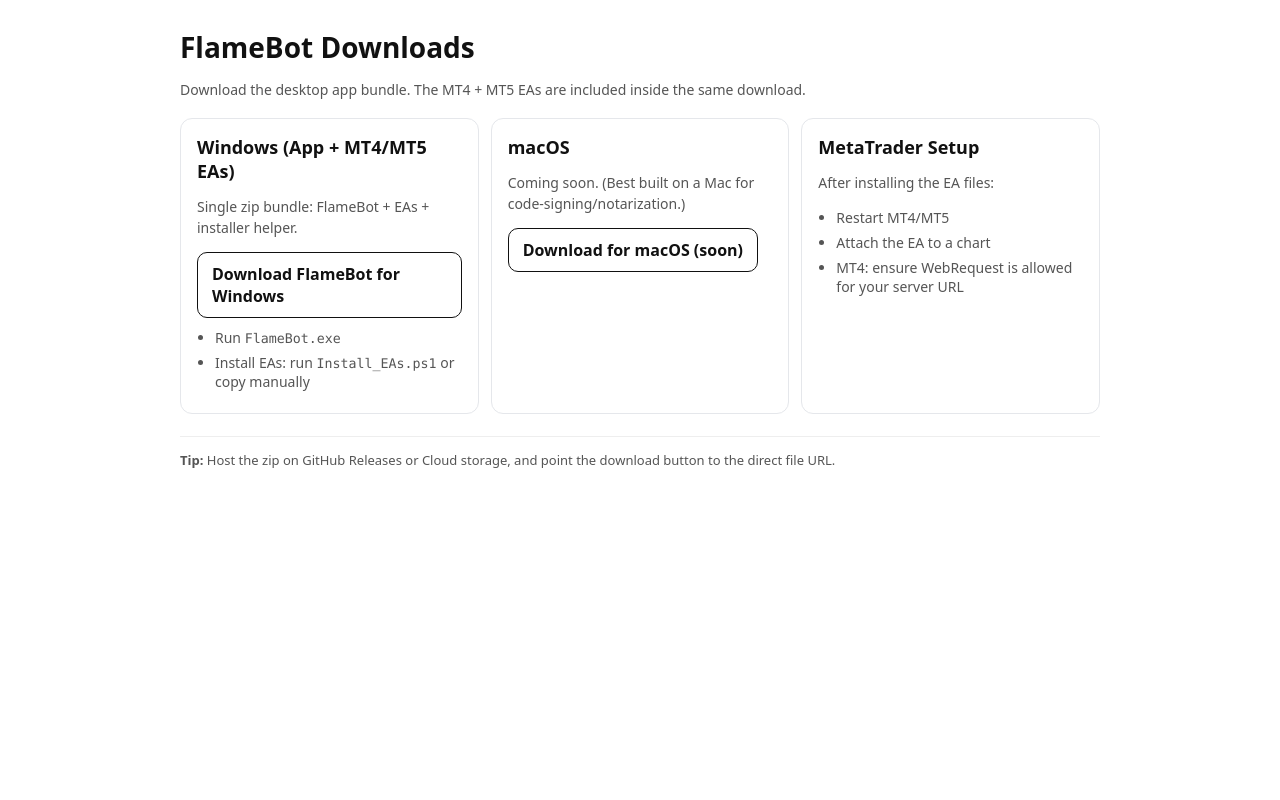
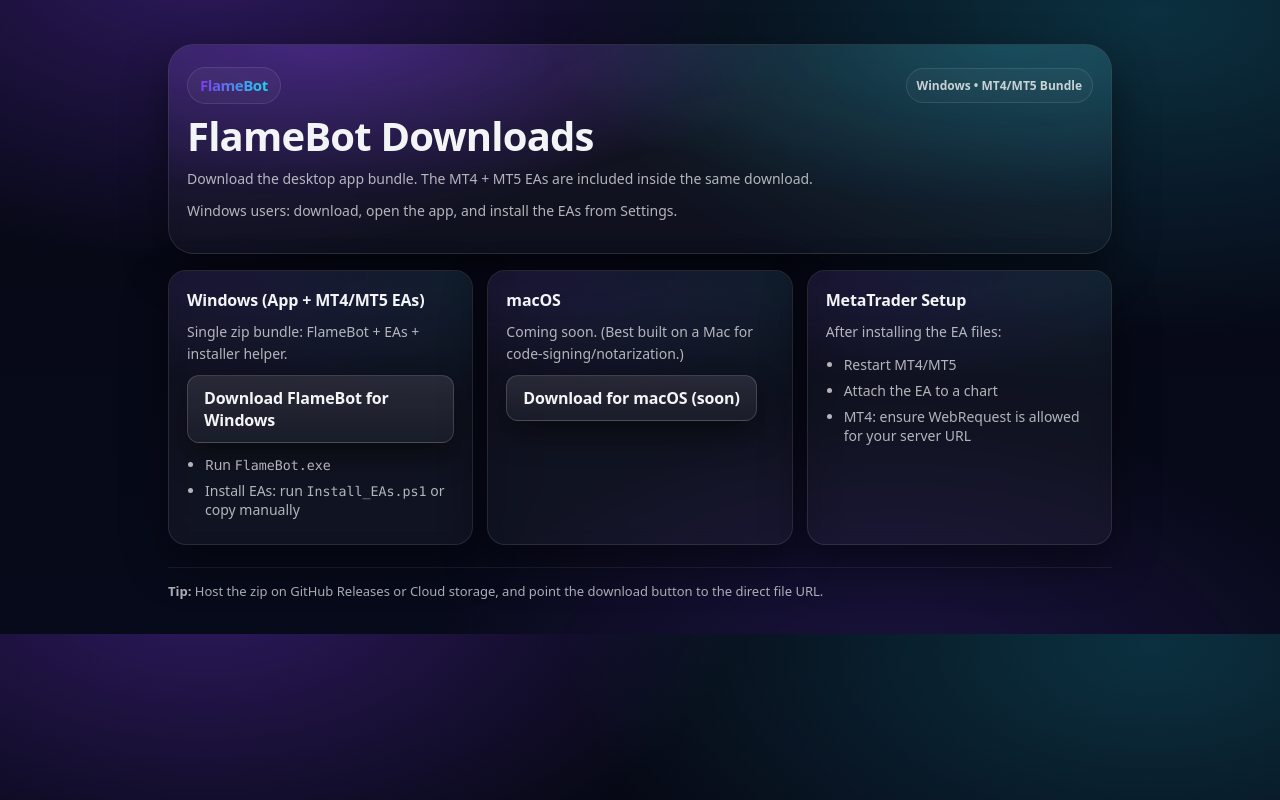
Before and after one commit to Emperorgeneral/FLAMEBOT, a plain HTML site: page website/index.html in a window 1280 px wide. Drawn offline with Linux system fonts and the light colour scheme.

Commit message:
Premium dark website UI

```diff
--- a/website/index.html
+++ b/website/index.html
@@ -5,29 +5,206 @@
   <meta name="viewport" content="width=device-width, initial-scale=1" />
   <title>FlameBot Downloads</title>
   <style>
-    :root { color-scheme: light; }
-    body { font-family: system-ui, -apple-system, Segoe UI, Roboto, Arial, sans-serif; margin: 0; background: #fff; color: #111; }
-    .wrap { max-width: 920px; margin: 0 auto; padding: 28px 16px; }
-    h1 { font-size: 28px; margin: 0 0 8px; }
-    p { line-height: 1.45; }
-    .cards { display: grid; gap: 12px; grid-template-columns: repeat(auto-fit, minmax(260px, 1fr)); margin-top: 18px; }
-    .card { border: 1px solid #e5e7eb; border-radius: 12px; padding: 16px; }
-    .btn { display: inline-block; padding: 10px 14px; border-radius: 10px; border: 1px solid #111; text-decoration: none; color: #111; font-weight: 600; }
-    .muted { color: #555; font-size: 14px; }
+    :root {
+      color-scheme: dark;
+
+      /* Premium dark + tech glow */
+      --bg: #060814;
+      --bg-2: #070a1a;
+      --text: #f3f4f6;
+      --muted: rgba(243, 244, 246, 0.72);
+      --border: rgba(255, 255, 255, 0.10);
+      --border-2: rgba(255, 255, 255, 0.08);
+      --panel: rgba(255, 255, 255, 0.04);
+
+      /* Use system accent when available; fall back to a neon-violet. */
+      --accent: AccentColor;
+      --accent-fallback: #7c3aed;
+      --accent-2: #22d3ee;
+
+      --shadow-soft: 0 18px 45px rgba(0, 0, 0, 0.45);
+      --radius: 18px;
+    }
+
+    * { box-sizing: border-box; }
+
+    body {
+      margin: 0;
+      font-family: ui-sans-serif, system-ui, -apple-system, Segoe UI, Roboto, Arial, sans-serif;
+      color: var(--text);
+      background:
+        radial-gradient(900px 520px at 16% -8%, rgba(124, 58, 237, 0.35) 0%, rgba(124, 58, 237, 0) 60%),
+        radial-gradient(980px 540px at 90% 2%, rgba(34, 211, 238, 0.20) 0%, rgba(34, 211, 238, 0) 60%),
+        radial-gradient(880px 520px at 70% 110%, rgba(124, 58, 237, 0.18) 0%, rgba(124, 58, 237, 0) 55%),
+        linear-gradient(180deg, var(--bg) 0%, var(--bg-2) 100%);
+    }
+
+    .wrap {
+      max-width: 980px;
+      margin: 0 auto;
+      padding: 44px 18px 34px;
+    }
+
+    .hero {
+      position: relative;
+      overflow: hidden;
+      padding: 22px 18px;
+      border: 1px solid var(--border);
+      border-radius: calc(var(--radius) + 8px);
+      background: linear-gradient(180deg, rgba(255, 255, 255, 0.06) 0%, rgba(255, 255, 255, 0.03) 100%);
+      box-shadow: var(--shadow-soft);
+      backdrop-filter: blur(8px);
+    }
+
+    .hero::before {
+      content: "";
+      position: absolute;
+      inset: -1px;
+      background:
+        radial-gradient(700px 240px at 18% 0%, rgba(124, 58, 237, 0.35) 0%, rgba(124, 58, 237, 0) 65%),
+        radial-gradient(640px 240px at 88% 0%, rgba(34, 211, 238, 0.20) 0%, rgba(34, 211, 238, 0) 70%);
+      pointer-events: none;
+      opacity: 0.85;
+    }
+
+    .hero > * { position: relative; }
+
+    .brand {
+      display: flex;
+      align-items: center;
+      justify-content: space-between;
+      gap: 12px;
+      margin-bottom: 10px;
+    }
+
+    .logo {
+      font-weight: 800;
+      letter-spacing: -0.03em;
+      font-size: 15px;
+      line-height: 1;
+      padding: 10px 12px;
+      border-radius: 999px;
+      border: 1px solid var(--border);
+      background: rgba(255, 255, 255, 0.04);
+      display: inline-flex;
+      align-items: center;
+    }
+
+    .logoText {
+      background: linear-gradient(90deg, rgba(124, 58, 237, 1) 0%, rgba(34, 211, 238, 1) 100%);
+      -webkit-background-clip: text;
+      background-clip: text;
+      color: transparent;
+      text-transform: none;
+    }
+
+    .pill {
+      font-size: 12px;
+      font-weight: 700;
+      color: rgba(243, 244, 246, 0.80);
+      border: 1px solid var(--border);
+      border-radius: 999px;
+      padding: 8px 10px;
+      background: rgba(255, 255, 255, 0.03);
+      white-space: nowrap;
+    }
+
+    h1 {
+      font-size: 40px;
+      letter-spacing: -0.02em;
+      line-height: 1.1;
+      margin: 0 0 10px;
+    }
+
+    p { line-height: 1.55; margin: 10px 0; }
+
+    .muted {
+      color: var(--muted);
+      font-size: 14px;
+    }
+
+    .cards {
+      display: grid;
+      gap: 14px;
+      grid-template-columns: repeat(auto-fit, minmax(270px, 1fr));
+      margin-top: 16px;
+    }
+
+    .card {
+      position: relative;
+      overflow: hidden;
+      border: 1px solid var(--border);
+      border-radius: var(--radius);
+      padding: 18px;
+      background: var(--panel);
+      box-shadow: var(--shadow-soft);
+      backdrop-filter: blur(8px);
+    }
+
+    .card::before {
+      content: "";
+      position: absolute;
+      inset: -1px;
+      background:
+        radial-gradient(480px 190px at 16% 0%, rgba(124, 58, 237, 0.20) 0%, rgba(124, 58, 237, 0) 62%),
+        radial-gradient(460px 190px at 88% 0%, rgba(34, 211, 238, 0.12) 0%, rgba(34, 211, 238, 0) 70%);
+      opacity: 0.55;
+      pointer-events: none;
+    }
+
+    .card > * { position: relative; }
+
+    .card h2 { margin: 0 0 10px; font-size: 16px; letter-spacing: -0.01em; }
+
+    .btn {
+      display: inline-flex;
+      align-items: center;
+      justify-content: center;
+      padding: 11px 16px;
+      border-radius: 12px;
+      border: 1px solid rgba(255, 255, 255, 0.16);
+      background: linear-gradient(180deg, rgba(255, 255, 255, 0.10) 0%, rgba(255, 255, 255, 0.04) 100%);
+      text-decoration: none;
+      color: var(--text);
+      font-weight: 700;
+      letter-spacing: -0.01em;
+      box-shadow: 0 14px 30px rgba(0, 0, 0, 0.45);
+    }
+
+    .btn:focus {
+      outline: 3px solid rgba(124, 58, 237, 0.35);
+      outline-offset: 2px;
+    }
+
     code { font-family: ui-monospace, SFMono-Regular, Menlo, Consolas, monospace; font-size: 0.95em; }
-    ul { margin: 10px 0 0; padding-left: 18px; }
-    li { margin: 6px 0; }
-    .footer { margin-top: 22px; padding-top: 14px; border-top: 1px solid #eee; font-size: 13px; color: #555; }
+    ul { margin: 12px 0 0; padding-left: 18px; }
+    li { margin: 7px 0; }
+    .footer { margin-top: 22px; padding-top: 14px; border-top: 1px solid var(--border-2); font-size: 13px; color: var(--muted); }
+
+    @media (max-width: 520px) {
+      .wrap { padding: 34px 14px 26px; }
+      .hero { padding: 18px 14px; }
+      h1 { font-size: 32px; }
+    }
   </style>
 </head>
 <body>
   <div class="wrap">
-    <h1>FlameBot Downloads</h1>
-    <p class="muted">Download the desktop app bundle. The MT4 + MT5 EAs are included inside the same download.</p>
+    <div class="hero">
+      <div class="brand">
+        <div class="logo" aria-label="FlameBot">
+          <span class="logoText">FlameBot</span>
+        </div>
+        <div class="pill">Windows • MT4/MT5 Bundle</div>
+      </div>
+      <h1>FlameBot Downloads</h1>
+      <p class="muted">Download the desktop app bundle. The MT4 + MT5 EAs are included inside the same download.</p>
+      <p class="muted" style="margin-top: 8px;">Windows users: download, open the app, and install the EAs from Settings.</p>
+    </div>
 
     <div class="cards">
       <div class="card">
-        <h2 style="margin:0 0 8px; font-size:18px;">Windows (App + MT4/MT5 EAs)</h2>
+        <h2>Windows (App + MT4/MT5 EAs)</h2>
         <p class="muted">Single zip bundle: FlameBot + EAs + installer helper.</p>
         <!-- Replace OWNER/REPO with your GitHub repo (recommended: GitHub Releases). -->
         <a class="btn" href="https://github.com/OWNER/REPO/releases/latest/download/FlameBot-Windows.zip">Download FlameBot for Windows</a>
@@ -38,13 +215,13 @@
       </div>
 
       <div class="card">
-        <h2 style="margin:0 0 8px; font-size:18px;">macOS</h2>
+        <h2>macOS</h2>
         <p class="muted">Coming soon. (Best built on a Mac for code-signing/notarization.)</p>
         <a class="btn" href="#" onclick="return false;">Download for macOS (soon)</a>
       </div>
 
       <div class="card">
-        <h2 style="margin:0 0 8px; font-size:18px;">MetaTrader Setup</h2>
+        <h2>MetaTrader Setup</h2>
         <p class="muted">After installing the EA files:</p>
         <ul class="muted">
           <li>Restart MT4/MT5</li>
```
